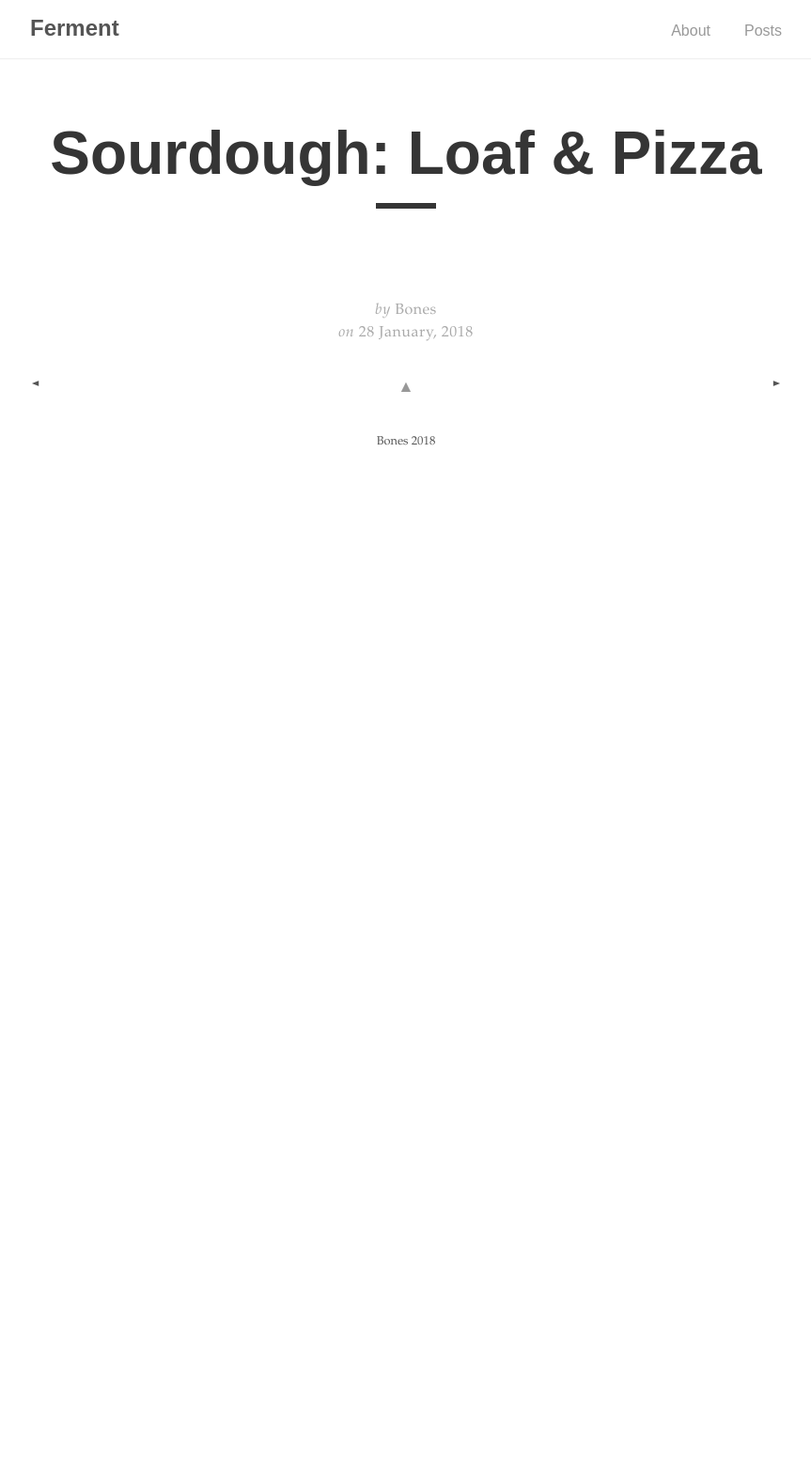
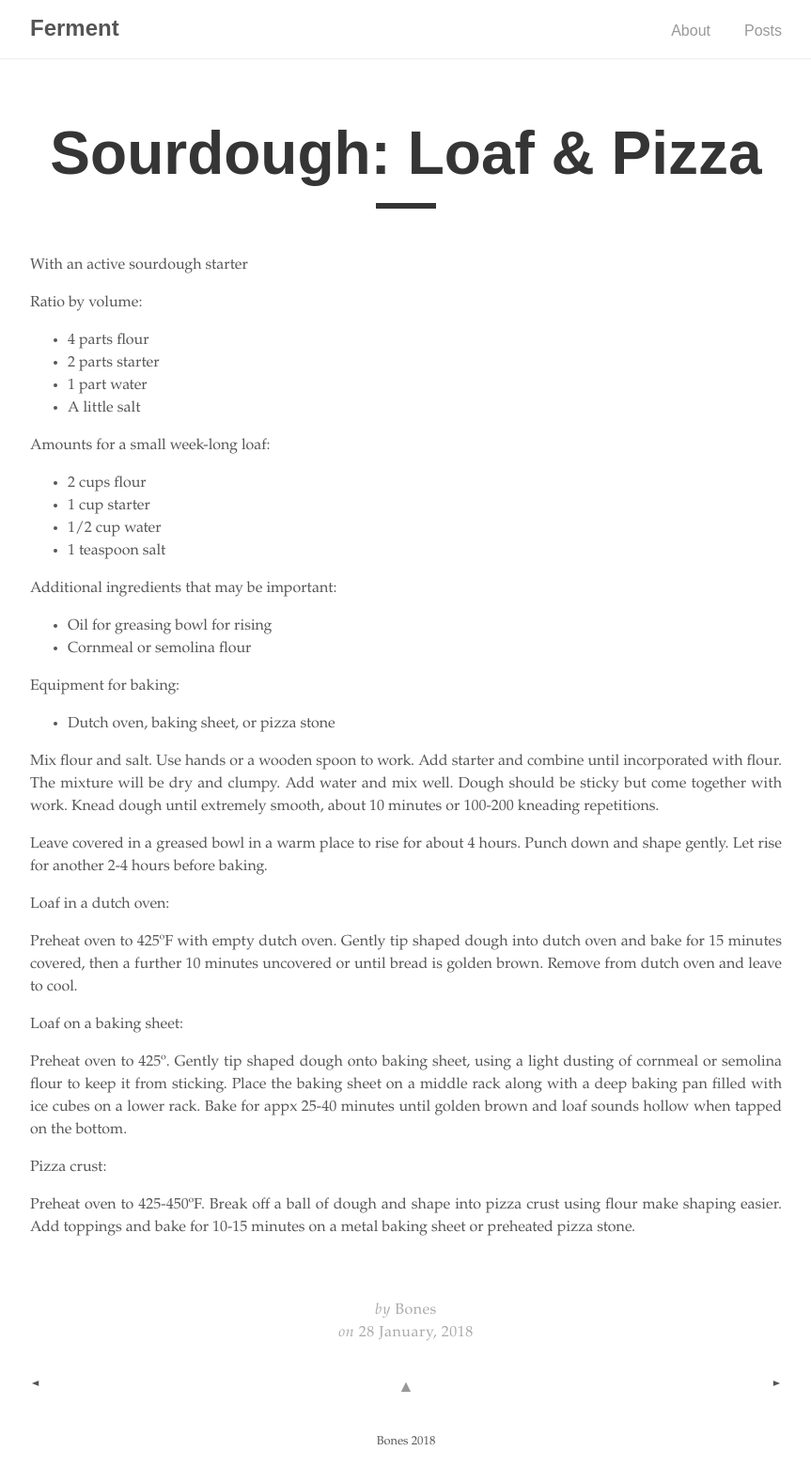
Before and after one commit to viablue/ferment, a Jekyll site: the page built from _posts/2018-01-28-sourdough-loaf-and-pizza.md, in a window 1280 px wide. Shown: the whole page at 94% size, without its empty margins (208-1071 px from the left). Built offline with Jekyll 4.4.1, drawn with Linux system fonts in a browser that asks for light colours; before the commit the page ends 900 px from its top, so only the background shows below that.

Commit message:
loaves and more loaves

```diff
--- a/_posts/2018-01-28-sourdough-loaf-and-pizza.md
+++ b/_posts/2018-01-28-sourdough-loaf-and-pizza.md
@@ -4,3 +4,52 @@ title: "Sourdough: Loaf & Pizza"
 category: "Cooking & Baking"
 date: 2018-01-28
 ---
+
+With an active sourdough starter
+
+
+Ratio by volume:
+
+- 4 parts flour
+- 2 parts starter
+- 1 part water
+- A little salt
+
+
+Amounts for a small week-long loaf:
+
+- 2 cups flour
+- 1 cup starter
+- 1/2 cup water
+- 1 teaspoon salt
+
+
+Additional ingredients that may be important:
+
+- Oil for greasing bowl for rising
+- Cornmeal or semolina flour
+
+
+Equipment for baking:
+
+- Dutch oven, baking sheet, or pizza stone
+
+
+Mix flour and salt. Use hands or a wooden spoon to work. Add starter and combine until incorporated with flour. The mixture will be dry and clumpy. Add water and mix well. Dough should be sticky but come together with work. Knead dough until extremely smooth, about 10 minutes or 100-200 kneading repetitions.
+
+Leave covered in a greased bowl in a warm place to rise for about 4 hours. Punch down and shape gently. Let rise for another 2-4 hours before baking.
+
+
+Loaf in a dutch oven:
+
+Preheat oven to 425ºF with empty dutch oven. Gently tip shaped dough into dutch oven and bake for 15 minutes covered, then a further 10 minutes uncovered or until bread is golden brown. Remove from dutch oven and leave to cool.
+
+
+Loaf on a baking sheet:
+
+Preheat oven to 425º. Gently tip shaped dough onto baking sheet, using a light dusting of cornmeal or semolina flour to keep it from sticking. Place the baking sheet on a middle rack along with a deep baking pan filled with ice cubes on a lower rack. Bake for appx 25-40 minutes until golden brown and loaf sounds hollow when tapped on the bottom.
+
+
+Pizza crust:
+
+Preheat oven to 425-450ºF. Break off a ball of dough and shape into pizza crust using flour make shaping easier. Add toppings and bake for 10-15 minutes on a metal baking sheet or preheated pizza stone.
```
